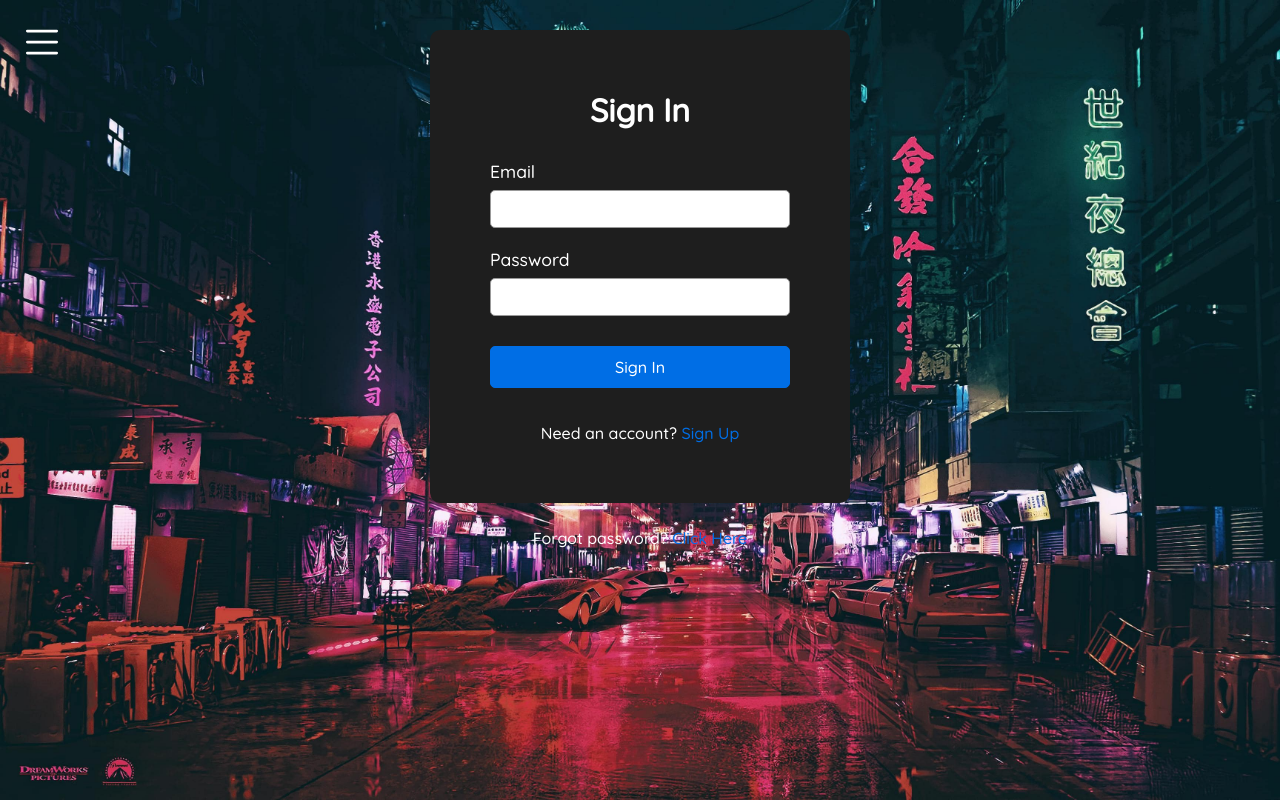
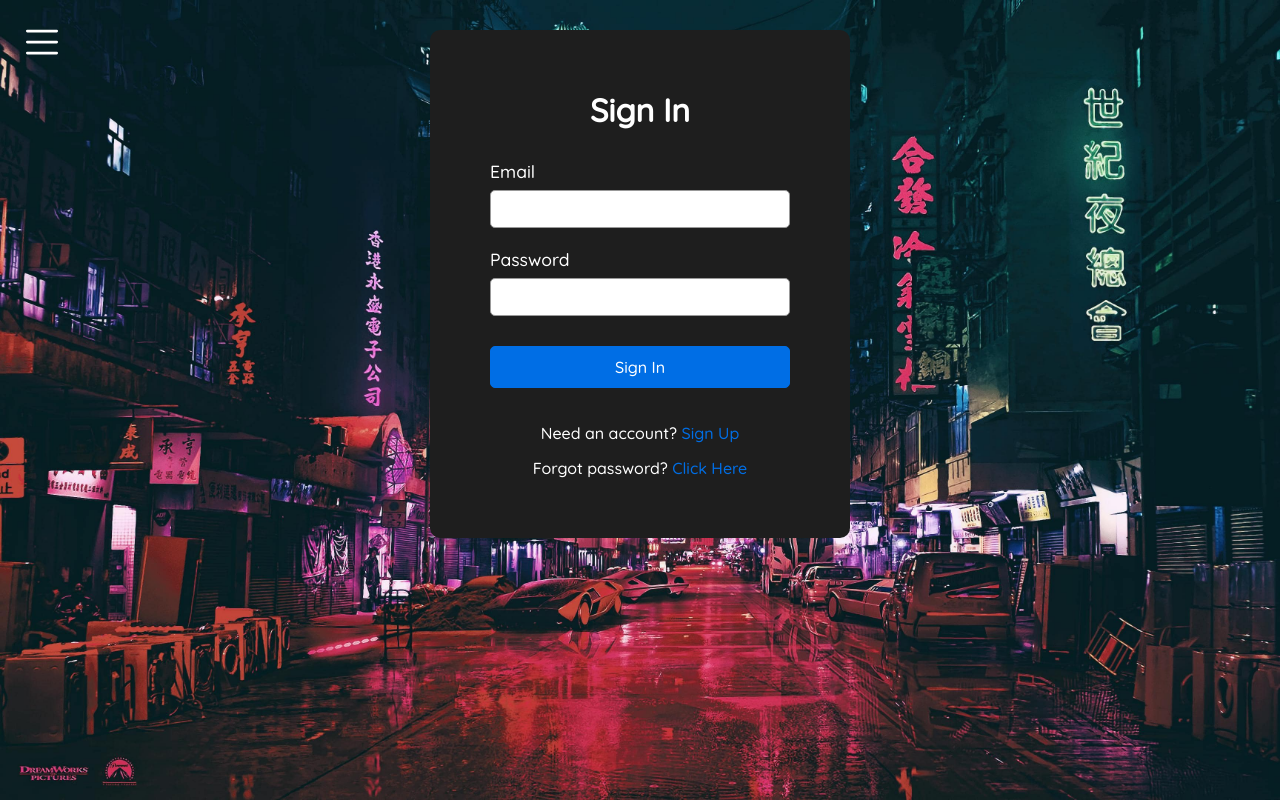
Before and after one commit to Muntasir2001/Dynamic-Clock-v2, a React (Create React App) app: page /sign-in in a window 1280 px wide. Built offline with nearby package versions, Linux system fonts and the light colour scheme; no server answers.

Commit message:
fixed text visibility for forgot password link

```diff
--- a/src/components/Auth-Firebase/SignIn.js
+++ b/src/components/Auth-Firebase/SignIn.js
@@ -108,11 +108,11 @@ const SignIn = () => {
 					<p>
 						Need an account?<Link to='/sign-up'> Sign Up</Link>
 					</p>
+					<AuthFormBottomText>
+						Forgot password?<Link to='/forgot-password'> Click Here</Link>
+					</AuthFormBottomText>
 				</AuthForm>
 			</AuthFormParent>
-			<AuthFormBottomText>
-				Forgot password?<Link to='/forgot-password'> Click Here</Link>
-			</AuthFormBottomText>
 		</>
 	);
 };
```
